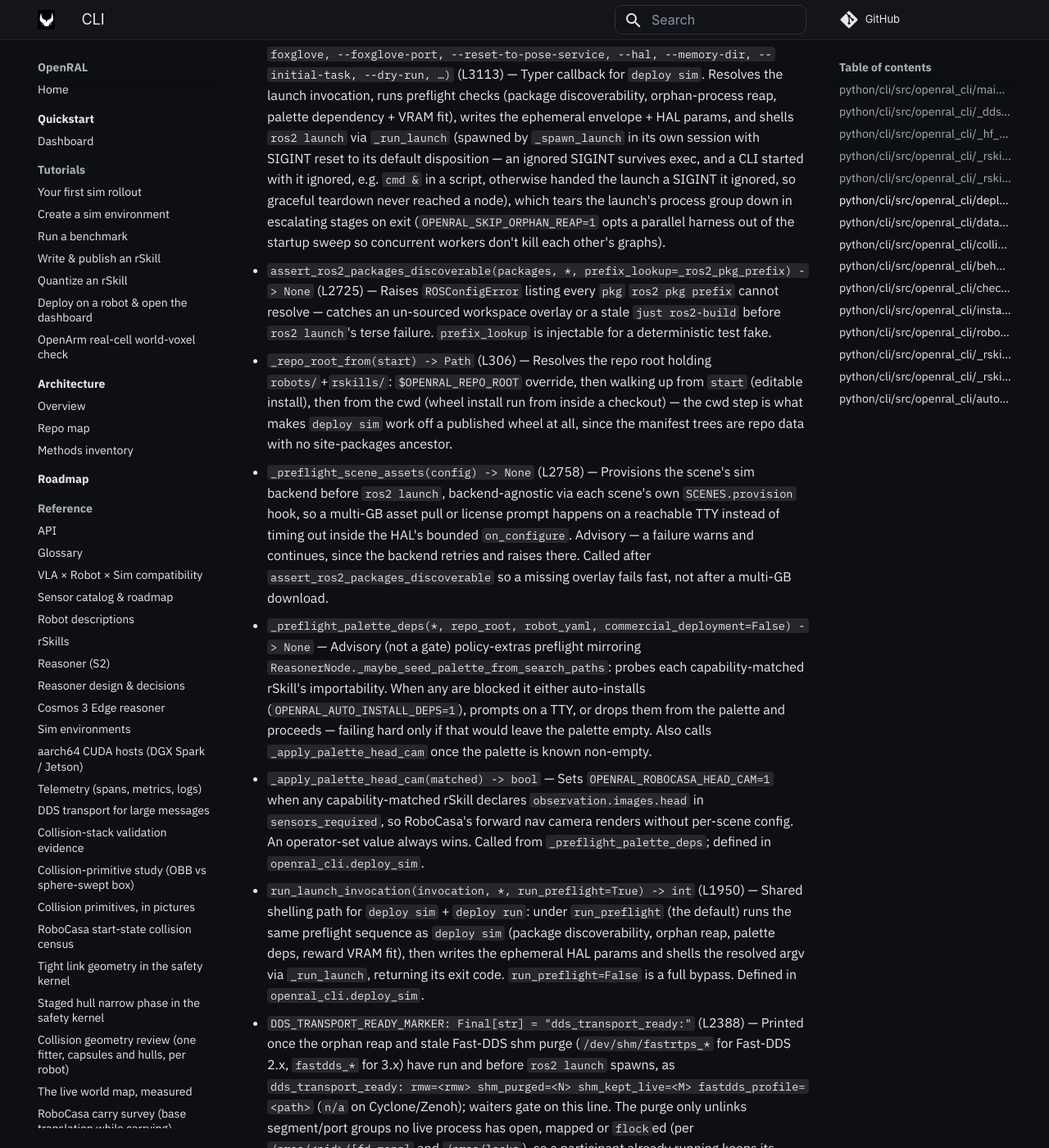
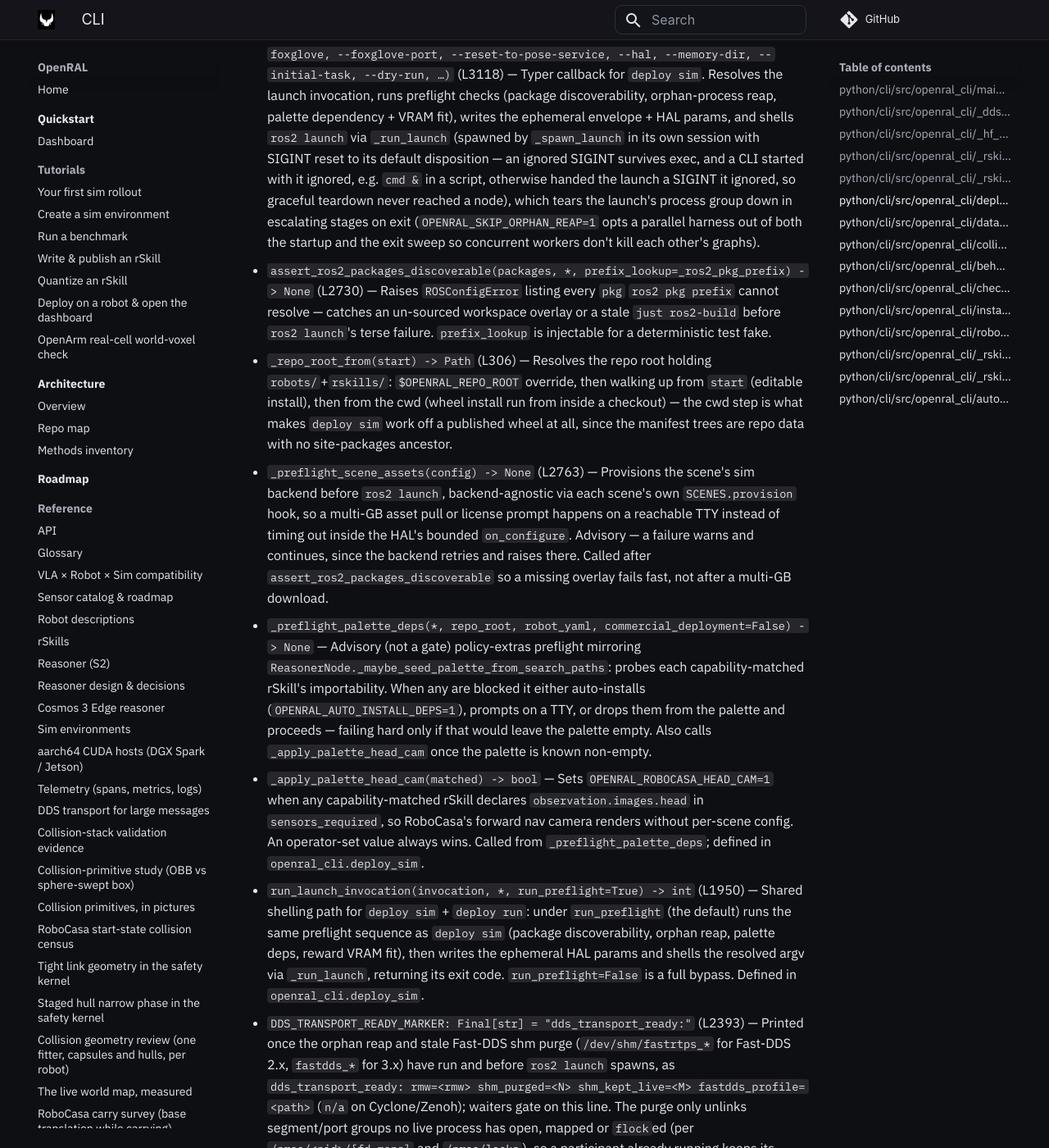
Before and after one commit to OpenRAL/openral, an MkDocs documentation site: the page built from docs/methods/08-cli.md, in a window 1280 px wide and 1400 px high, scrolled down 12598 px. Shown: the whole window at 82% size. Built offline with MkDocs 1.6.1 and Material for MkDocs 9.7.7, drawn with Linux system fonts in a browser that asks for light colours; comment, search, counter and statistics services are not loaded; some of the changed text lies outside the part shown.

Commit message:
fix(cli): honour OPENRAL_SKIP_ORPHAN_REAP in the deploy-sim exit sweep
The startup reap skipped the argv-signature sweep under
OPENRAL_SKIP_ORPHAN_REAP=1, but _run_launch's exit sweep ran
unconditionally. tools/ceiling_battery.sh and tools/resolution_ab.sh run
parallel workers with that flag, so the first worker to exit SIGKILLed
every sibling's live graph.

Reproduced on master: a real process carrying `deploy_e2e.launch.py` in
its argv was killed (-9) by a real _run_launch(["true"]) with the flag
set. The exit sweep now honours the flag, and the comment that claimed
"two deploy graphs can't coexist" is corrected. The new test fails on
the previous code and passes now.

Adapted from DsslRobot/openral ee6dec8b3 (deploy_sim half only; master
already keeps live SHM segments, and the Nav2 lateral-speed half is
LunarBot-specific).

Co-authored-by: bingqi <djk4.media@gmail.com>
Co-Authored-By: Claude Opus 5.5 <noreply@anthropic.com>
Signed-off-by: Adrian <adrianllopart@gmail.com>

```diff
--- a/docs/methods/08-cli.md
+++ b/docs/methods/08-cli.md
@@ -166,19 +166,19 @@ The manifest-derived front-matter is emitted uniformly so every published repo,
 ### `python/cli/src/openral_cli/deploy_sim.py`
 _`openral deploy sim` — boot the full ROS graph against a digital-twin HAL via `ros2 launch openral_rskill_ros deploy_e2e.launch.py` (one generic launch, no `--rskill`)._
 
-- `deploy_sim_command(--config, --robot, --dashboard-port, --foxglove/--no-foxglove, --foxglove-port, --reset-to-pose-service, --hal, --memory-dir, --initial-task, --dry-run, …)` (L3113) — Typer callback for `deploy sim`. Resolves the launch invocation, runs preflight checks (package discoverability, orphan-process reap, palette dependency + VRAM fit), writes the ephemeral envelope + HAL params, and shells `ros2 launch` via `_run_launch` (spawned by `_spawn_launch` in its own session with SIGINT reset to its default disposition — an ignored SIGINT survives exec, and a CLI started with it ignored, e.g. `cmd &` in a script, otherwise handed the launch a SIGINT it ignored, so graceful teardown never reached a node), which tears the launch's process group down in escalating stages on exit (`OPENRAL_SKIP_ORPHAN_REAP=1` opts a parallel harness out of the startup sweep so concurrent workers don't kill each other's graphs).
-- `assert_ros2_packages_discoverable(packages, *, prefix_lookup=_ros2_pkg_prefix) -> None` (L2725) — Raises `ROSConfigError` listing every `pkg` `ros2 pkg prefix` cannot resolve — catches an un-sourced workspace overlay or a stale `just ros2-build` before `ros2 launch`'s terse failure. `prefix_lookup` is injectable for a deterministic test fake.
+- `deploy_sim_command(--config, --robot, --dashboard-port, --foxglove/--no-foxglove, --foxglove-port, --reset-to-pose-service, --hal, --memory-dir, --initial-task, --dry-run, …)` (L3118) — Typer callback for `deploy sim`. Resolves the launch invocation, runs preflight checks (package discoverability, orphan-process reap, palette dependency + VRAM fit), writes the ephemeral envelope + HAL params, and shells `ros2 launch` via `_run_launch` (spawned by `_spawn_launch` in its own session with SIGINT reset to its default disposition — an ignored SIGINT survives exec, and a CLI started with it ignored, e.g. `cmd &` in a script, otherwise handed the launch a SIGINT it ignored, so graceful teardown never reached a node), which tears the launch's process group down in escalating stages on exit (`OPENRAL_SKIP_ORPHAN_REAP=1` opts a parallel harness out of both the startup and the exit sweep so concurrent workers don't kill each other's graphs).
+- `assert_ros2_packages_discoverable(packages, *, prefix_lookup=_ros2_pkg_prefix) -> None` (L2730) — Raises `ROSConfigError` listing every `pkg` `ros2 pkg prefix` cannot resolve — catches an un-sourced workspace overlay or a stale `just ros2-build` before `ros2 launch`'s terse failure. `prefix_lookup` is injectable for a deterministic test fake.
 - `_repo_root_from(start) -> Path` (L306) — Resolves the repo root holding `robots/`+`rskills/`: `$OPENRAL_REPO_ROOT` override, then walking up from `start` (editable install), then from the cwd (wheel install run from inside a checkout) — the cwd step is what makes `deploy sim` work off a published wheel at all, since the manifest trees are repo data with no site-packages ancestor.
-- `_preflight_scene_assets(config) -> None` (L2758) — Provisions the scene's sim backend before `ros2 launch`, backend-agnostic via each scene's own `SCENES.provision` hook, so a multi-GB asset pull or license prompt happens on a reachable TTY instead of timing out inside the HAL's bounded `on_configure`. Advisory — a failure warns and continues, since the backend retries and raises there. Called after `assert_ros2_packages_discoverable` so a missing overlay fails fast, not after a multi-GB download.
+- `_preflight_scene_assets(config) -> None` (L2763) — Provisions the scene's sim backend before `ros2 launch`, backend-agnostic via each scene's own `SCENES.provision` hook, so a multi-GB asset pull or license prompt happens on a reachable TTY instead of timing out inside the HAL's bounded `on_configure`. Advisory — a failure warns and continues, since the backend retries and raises there. Called after `assert_ros2_packages_discoverable` so a missing overlay fails fast, not after a multi-GB download.
 - `_preflight_palette_deps(*, repo_root, robot_yaml, commercial_deployment=False) -> None` — Advisory (not a gate) policy-extras preflight mirroring `ReasonerNode._maybe_seed_palette_from_search_paths`: probes each capability-matched rSkill's importability. When any are blocked it either auto-installs (`OPENRAL_AUTO_INSTALL_DEPS=1`), prompts on a TTY, or drops them from the palette and proceeds — failing hard only if that would leave the palette empty. Also calls `_apply_palette_head_cam` once the palette is known non-empty.
 - `_apply_palette_head_cam(matched) -> bool` — Sets `OPENRAL_ROBOCASA_HEAD_CAM=1` when any capability-matched rSkill declares `observation.images.head` in `sensors_required`, so RoboCasa's forward nav camera renders without per-scene config. An operator-set value always wins. Called from `_preflight_palette_deps`; defined in `openral_cli.deploy_sim`.
 - `run_launch_invocation(invocation, *, run_preflight=True) -> int` (L1950) — Shared shelling path for `deploy sim` + `deploy run`: under `run_preflight` (the default) runs the same preflight sequence as `deploy sim` (package discoverability, orphan reap, palette deps, reward VRAM fit), then writes the ephemeral HAL params and shells the resolved argv via `_run_launch`, returning its exit code. `run_preflight=False` is a full bypass. Defined in `openral_cli.deploy_sim`.
-- `DDS_TRANSPORT_READY_MARKER: Final[str] = "dds_transport_ready:"` (L2388) — Printed once the orphan reap and stale Fast-DDS shm purge (`/dev/shm/fastrtps_*` for Fast-DDS 2.x, `fastdds_*` for 3.x) have run and before `ros2 launch` spawns, as `dds_transport_ready: rmw=<rmw> shm_purged=<N> shm_kept_live=<M> fastdds_profile=<path>` (`n/a` on Cyclone/Zenoh); waiters gate on this line. The purge only unlinks segment/port groups no live process has open, mapped or `flock`ed (per `/proc/<pid>/{fd,maps}` and `/proc/locks`), so a participant already running keeps its shared memory. Outside the initial PID namespace (inside a container) liveness cannot be proven — a driver in another namespace sharing `/dev/shm` is invisible — so nothing is unlinked. Defined in `openral_cli.deploy_sim`.
-- `FASTDDS_SHM_CLEAN_ENV: Final[str] = "OPENRAL_FASTDDS_SHM_CLEAN"` (L2452) — Set to `0` to skip the Fast-DDS shm purge entirely (counts print as `n/a`). Defined in `openral_cli.deploy_sim`.
-- `FASTDDS_PROFILES_ENV: Final[str] = "FASTRTPS_DEFAULT_PROFILES_FILE"` (L2455) — The env var Fast DDS 2.x (Jazzy) reads its default XML profile from, once per process. Defined in `openral_cli.deploy_sim`.
-- `FASTDDS_LARGE_DATA_PROFILE: Final[Path]` (L2458) — `openral_cli/fastdds_large_data.xml`: the builtin transports (SHM + UDPv4) with a 16 MiB shared-memory segment instead of 512 KiB, so same-host best-effort samples above ~512 KB (depth clouds, depth/colour images) are delivered ([`docs/reference/dds-large-messages.md`](../reference/dds-large-messages.md)). Defined in `openral_cli.deploy_sim`.
-- `apply_fastdds_large_data_profile(env: dict[str, str]) -> str` (L2461) — Exports `FASTDDS_LARGE_DATA_PROFILE` as `FASTRTPS_DEFAULT_PROFILES_FILE` into the launch env unless the operator set a non-empty one; returns the profile the graph loads. Called by `_apply_rmw_default` on Fast DDS (not Cyclone/Zenoh), which names it on the `dds_transport_ready:` line. Every graph process, scene `drivers:` included, inherits it; only the publisher's segment matters. Defined in `openral_cli.deploy_sim`.
-- `_preflight_depth_extrinsics(description, overlays, unit, scene_sensors=(), *, estimated_camera=None) -> None` (L2660) — Real-deploy gate (the `runtime.estimated_depth_camera` counts as a cloud source) called from `resolve_launch_invocation` when `hal_mode == "real"`, octomap is on and the kernel check is on: `openral_core.depth_extrinsic.depth_extrinsic_problems` over the unit-overlaid description, its overlays and the scene's sensors; raises `ROSConfigError` naming every cloud source whose mount is undeclared (a robot-mounted one must come from the unit overlay). No override flag; `--no-enable-octomap-kernel-check` is the only way past.
+- `DDS_TRANSPORT_READY_MARKER: Final[str] = "dds_transport_ready:"` (L2393) — Printed once the orphan reap and stale Fast-DDS shm purge (`/dev/shm/fastrtps_*` for Fast-DDS 2.x, `fastdds_*` for 3.x) have run and before `ros2 launch` spawns, as `dds_transport_ready: rmw=<rmw> shm_purged=<N> shm_kept_live=<M> fastdds_profile=<path>` (`n/a` on Cyclone/Zenoh); waiters gate on this line. The purge only unlinks segment/port groups no live process has open, mapped or `flock`ed (per `/proc/<pid>/{fd,maps}` and `/proc/locks`), so a participant already running keeps its shared memory. Outside the initial PID namespace (inside a container) liveness cannot be proven — a driver in another namespace sharing `/dev/shm` is invisible — so nothing is unlinked. Defined in `openral_cli.deploy_sim`.
+- `FASTDDS_SHM_CLEAN_ENV: Final[str] = "OPENRAL_FASTDDS_SHM_CLEAN"` (L2457) — Set to `0` to skip the Fast-DDS shm purge entirely (counts print as `n/a`). Defined in `openral_cli.deploy_sim`.
+- `FASTDDS_PROFILES_ENV: Final[str] = "FASTRTPS_DEFAULT_PROFILES_FILE"` (L2460) — The env var Fast DDS 2.x (Jazzy) reads its default XML profile from, once per process. Defined in `openral_cli.deploy_sim`.
+- `FASTDDS_LARGE_DATA_PROFILE: Final[Path]` (L2463) — `openral_cli/fastdds_large_data.xml`: the builtin transports (SHM + UDPv4) with a 16 MiB shared-memory segment instead of 512 KiB, so same-host best-effort samples above ~512 KB (depth clouds, depth/colour images) are delivered ([`docs/reference/dds-large-messages.md`](../reference/dds-large-messages.md)). Defined in `openral_cli.deploy_sim`.
+- `apply_fastdds_large_data_profile(env: dict[str, str]) -> str` (L2466) — Exports `FASTDDS_LARGE_DATA_PROFILE` as `FASTRTPS_DEFAULT_PROFILES_FILE` into the launch env unless the operator set a non-empty one; returns the profile the graph loads. Called by `_apply_rmw_default` on Fast DDS (not Cyclone/Zenoh), which names it on the `dds_transport_ready:` line. Every graph process, scene `drivers:` included, inherits it; only the publisher's segment matters. Defined in `openral_cli.deploy_sim`.
+- `_preflight_depth_extrinsics(description, overlays, unit, scene_sensors=(), *, estimated_camera=None) -> None` (L2665) — Real-deploy gate (the `runtime.estimated_depth_camera` counts as a cloud source) called from `resolve_launch_invocation` when `hal_mode == "real"`, octomap is on and the kernel check is on: `openral_core.depth_extrinsic.depth_extrinsic_problems` over the unit-overlaid description, its overlays and the scene's sensors; raises `ROSConfigError` naming every cloud source whose mount is undeclared (a robot-mounted one must come from the unit overlay). No override flag; `--no-enable-octomap-kernel-check` is the only way past.
 - `_detect_gpu_free_vram_gb() -> float` — `openral_core.gpu.detect_gpu_vram_gb("memory.free")`; budgets against *free*, not total, VRAM, since a desktop compositor or sibling worktree can already hold GBs the VLA+reward pair never sees. Returns `0.0` on any failure, which makes the preflight skip and defer to the reasoner's runtime check. Defined in `openral_cli.deploy_sim`.
 - `_capability_matched_manifests(repo_root, description, *, commercial_deployment=False) -> list[RSkillManifest]` — Loads every `rskills/*/rskill.yaml` and returns those the reasoner palette would admit, since `deploy sim` doesn't preselect a VLA and reward resolution + the VRAM preflight reason over this set instead. Defined in `openral_cli.deploy_sim`.
 - `_resolve_reward_monitor_manifest(*, repo_root, description, explicit_manifest) -> str` — Reward-model resolution: an explicit `--reward-monitor-manifest` wins, else derives it from the capability-matched VLA palette's `reward_rskill_name` consensus, defaulting to `robometer-4b` when none names one or they disagree. Defined in `openral_cli.deploy_sim`.
```
Also changed, not shown: 2 other files.
